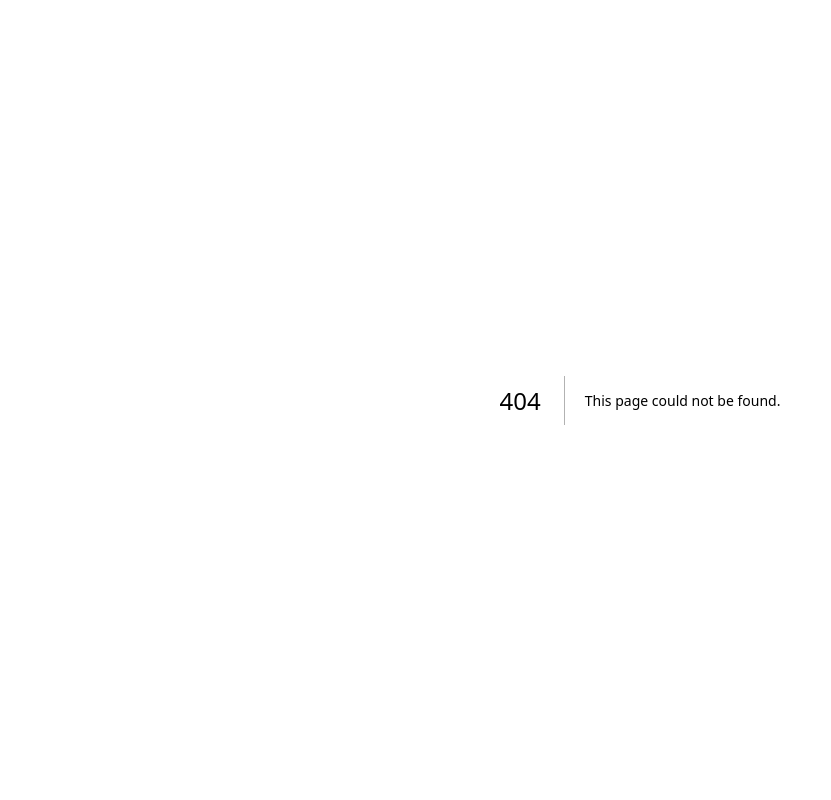
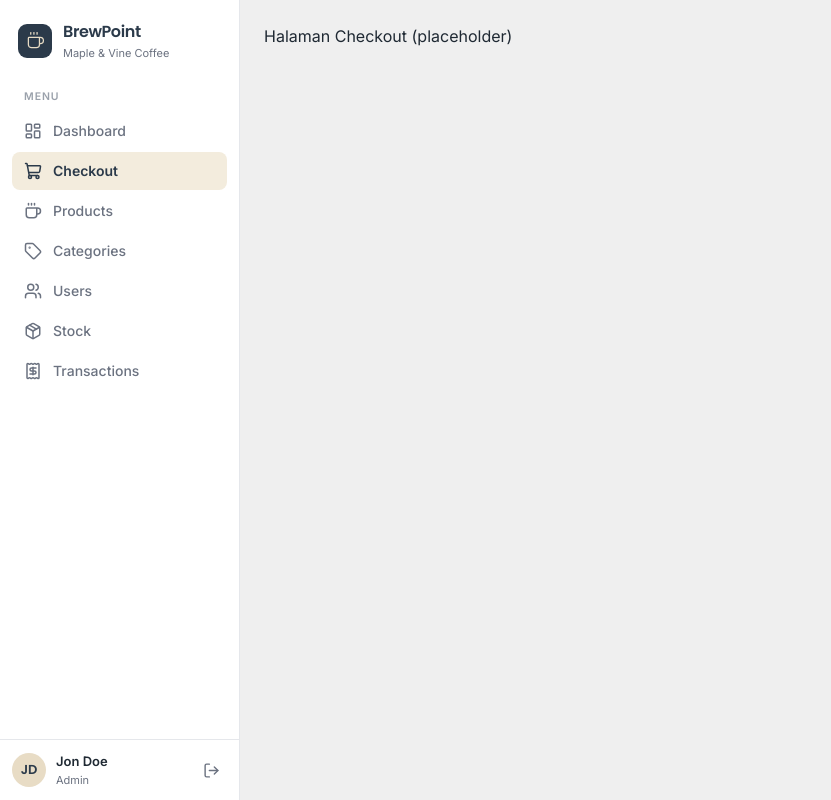
Before and after one commit to muhammadzhuhry/brewpoint, a Next.js app: page /checkout in a window 1280 px wide. Before the commit this address had no page. Shown: the whole page, without its empty margins (0-831 px from the left). Built offline with nearby package versions, Linux system fonts and the light colour scheme.

Commit message:
fix: checkout page route

```diff
--- /dev/null
+++ b/app/(staff)/checkout/page.tsx
@@ -0,0 +1,3 @@
+export default function CheckoutPage() {
+  return <p>Halaman Checkout (placeholder)</p>;
+}
--- a/app/(staff)/pos/page.tsx
+++ /dev/null
@@ -1,3 +0,0 @@
-export default function POSPage() {
-  return <p>Halaman POS (placeholder)</p>;
-}
--- a/components/shared/sidebar-nav.tsx
+++ b/components/shared/sidebar-nav.tsx
@@ -22,8 +22,8 @@ const NAV_ITEMS = [
     roles: ["admin"],
   },
   {
-    href: "/pos",
-    label: "POS",
+    href: "/checkout",
+    label: "Checkout",
     icon: ShoppingCart,
     roles: ["admin", "cashier"],
   },
```
